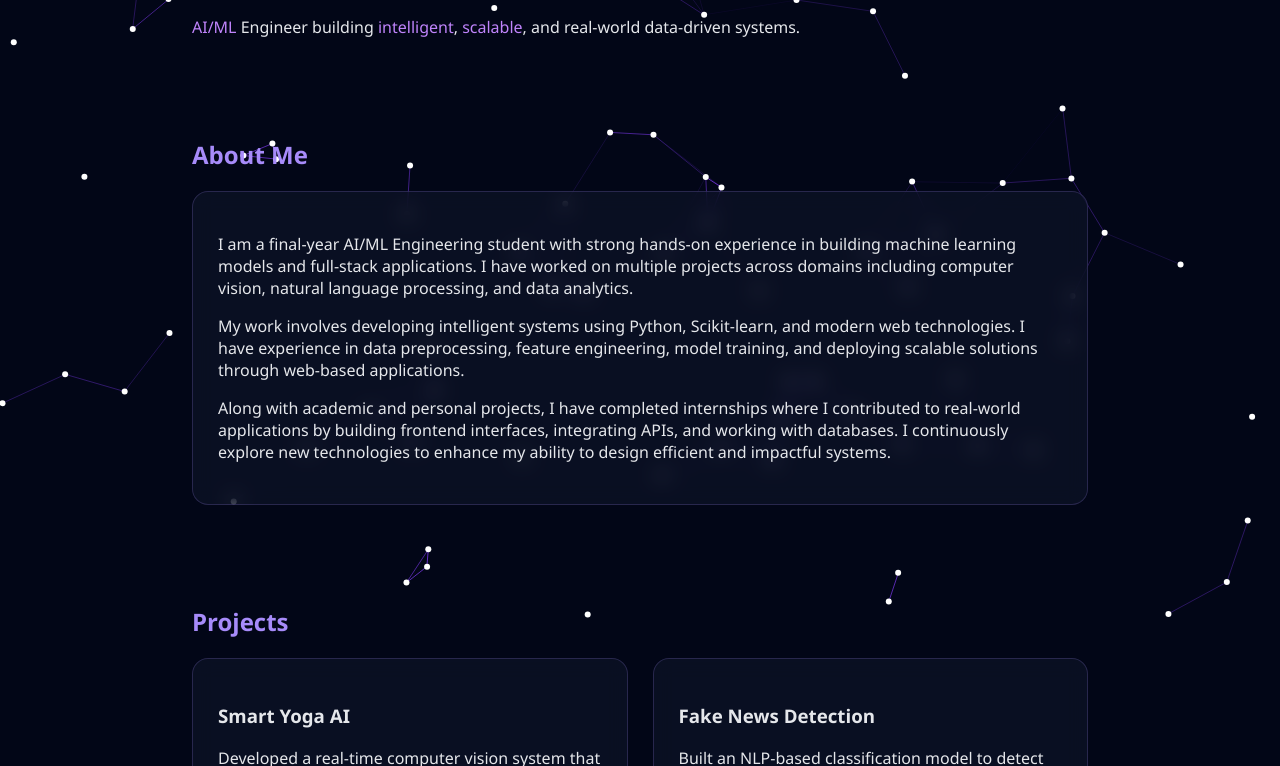
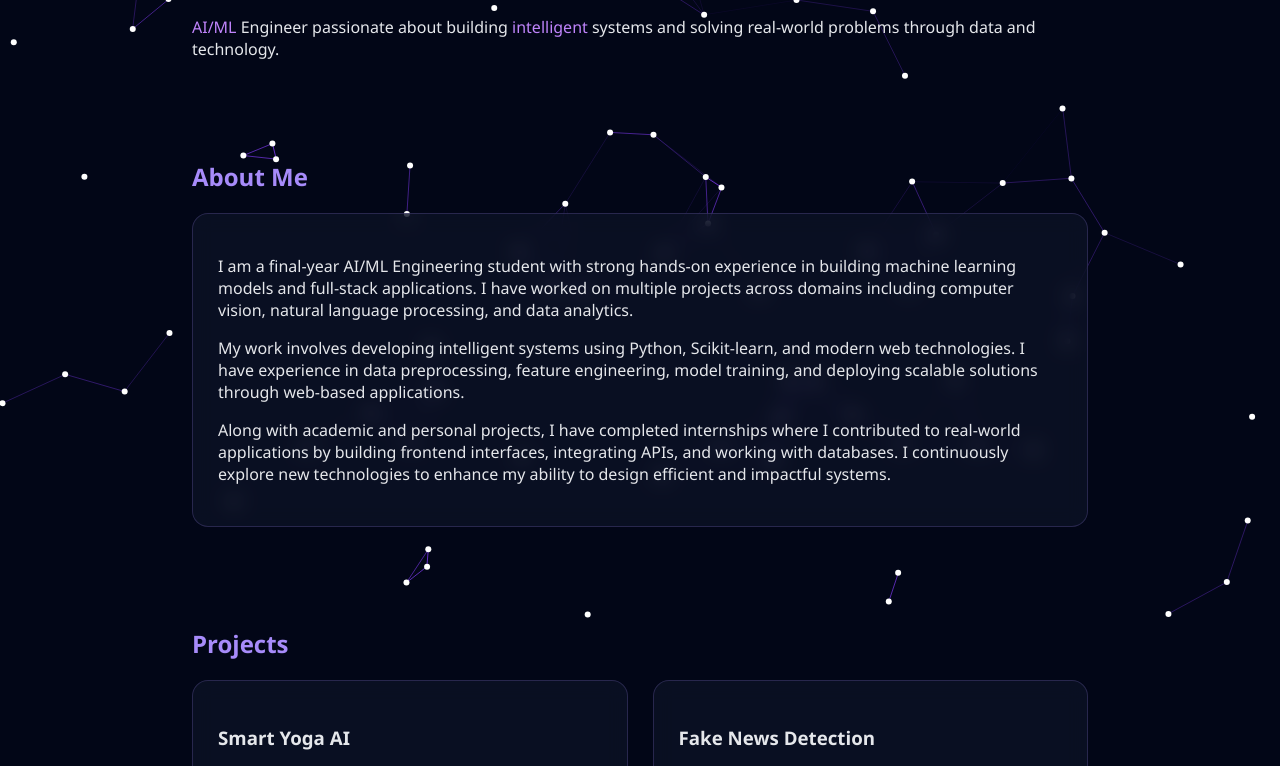
Before and after one commit to meezan-cloud/meezan-portfolio, a plain HTML site: page index.html in a window 1280 px wide. Shown: the part 173-939 px from the top of the page. Drawn offline with nearby package versions, Linux system fonts and the light colour scheme; animation ran at ten frames a second.

Commit message:
Update index.html

```diff
--- a/index.html
+++ b/index.html
@@ -390,7 +390,7 @@ particlesJS("particles-js", {
 <!-- TYPEWRITER -->
 <script>
 const nameText = "Meezan Mulla";
-const taglineText = "AI/ML Engineer building intelligent, scalable, and real-world data-driven systems.";
+const taglineText = "AI/ML Engineer passionate about building intelligent systems and solving real-world problems through data and technology.";
 
 let i = 0, j = 0;
 
```
